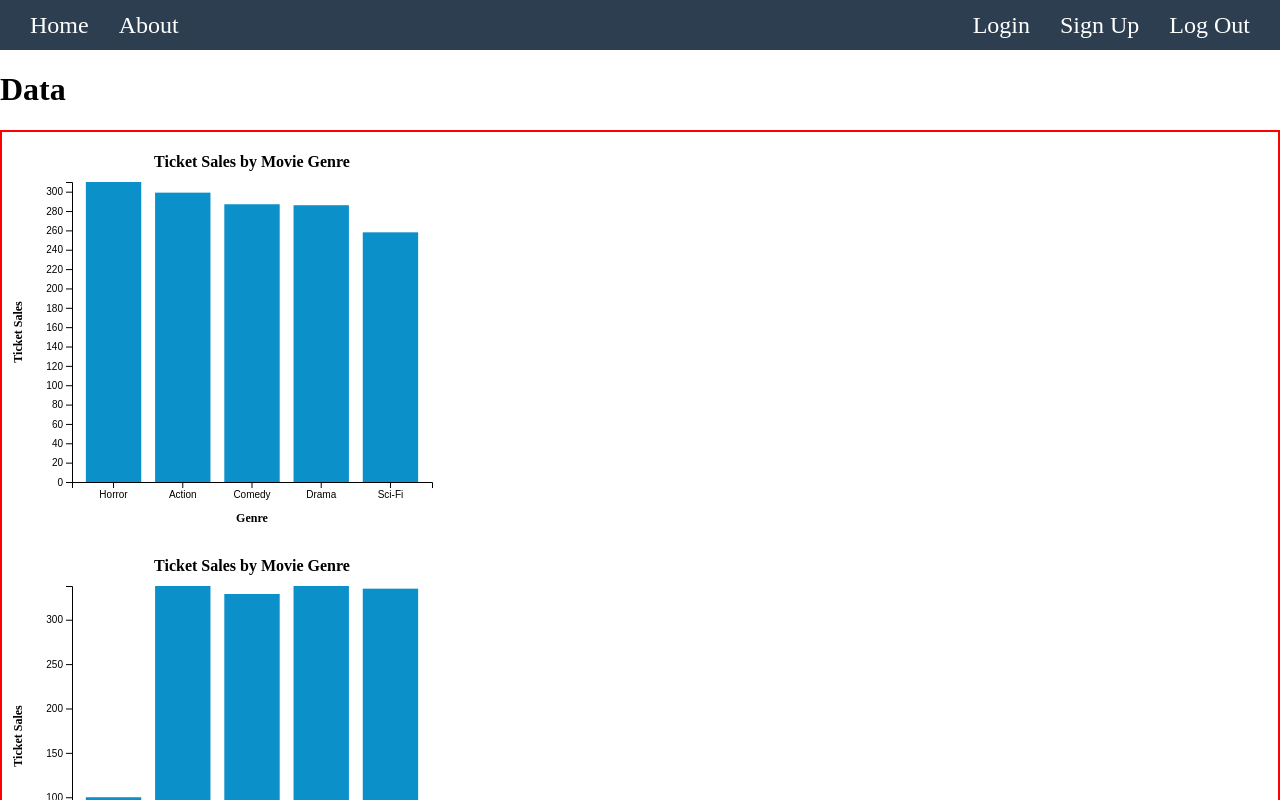
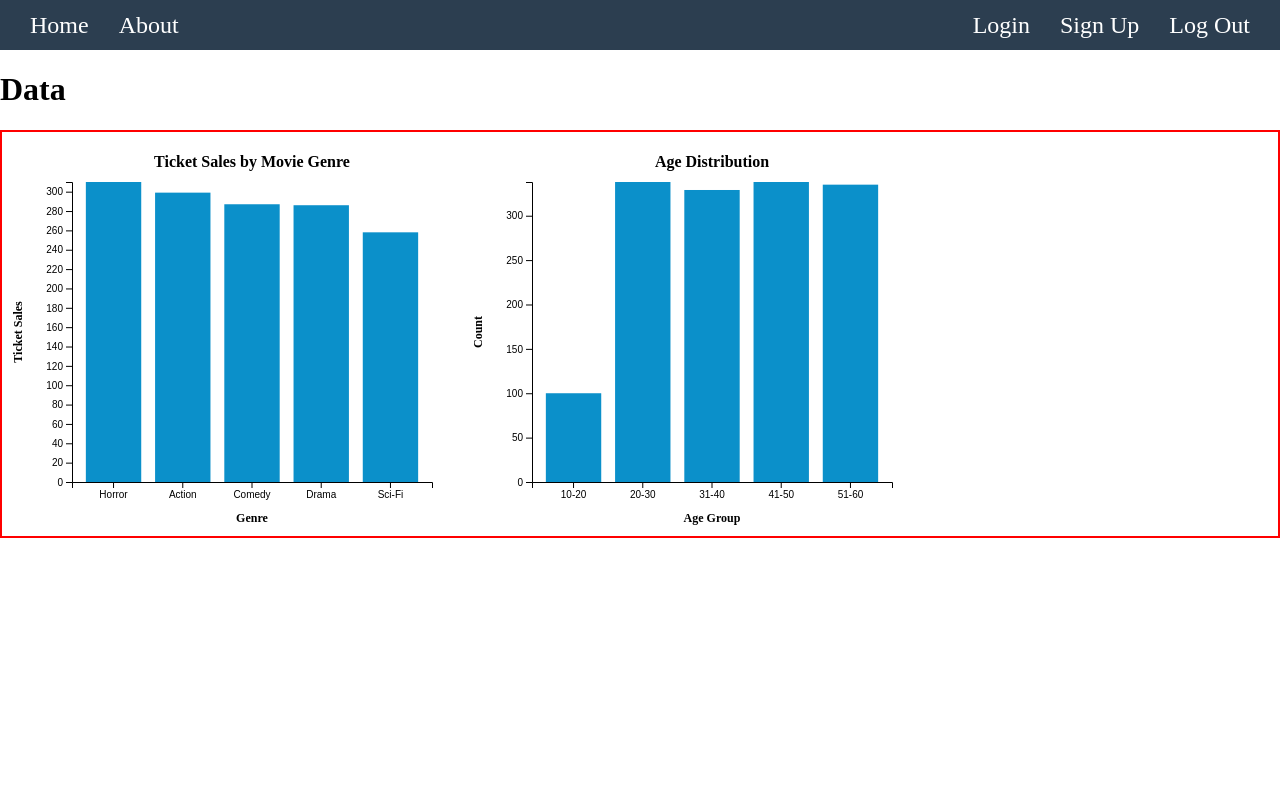
Before and after one commit to ravenusmc/cinema_hall_ticket_sales, a Vue app in the folder client/: page /data in a window 1280 px wide. Shown: the top 800 px of the page. Built offline with nearby package versions, Linux system fonts and the light colour scheme.

Commit message:
finished age distrubution graph

```diff
--- a/client/src/components/graphs/AgeGraph.vue
+++ b/client/src/components/graphs/AgeGraph.vue
@@ -1,7 +1,6 @@
 <template>
     <div>
       <div ref="ageRangeGraph"></div>
-        Histogram: Age Distribution – Visualize the age groups of customers.
     </div>
 </template>
 
@@ -116,7 +115,7 @@ export default {
         .attr("y", height + margin.bottom - 10) // Adjusted y position to be within the SVG
         .attr("font-size", "12px")
         .attr("font-weight", "bold")
-        .text("Genre");
+        .text("Age Group");
 
       // Add Y axis label
       svg
@@ -127,7 +126,7 @@ export default {
         .attr("y", -margin.left + 20)
         .attr("font-size", "12px")
         .attr("font-weight", "bold")
-        .text("Ticket Sales");
+        .text("Count");
 
        // Add title
       svg
@@ -137,7 +136,7 @@ export default {
         .attr("y", -margin.top / 2 + 10) // Adjusted y position to be within the SVG
         .attr("font-size", "16px")
         .attr("font-weight", "bold")
-        .text("Ticket Sales by Movie Genre");
+        .text("Age Distribution");
 
 
     }
--- a/client/src/views/DataView.vue
+++ b/client/src/views/DataView.vue
@@ -14,11 +14,6 @@ import AgeGraph from '@/components/graphs/AgeGraph.vue'
 
 export default {
 	name: "DataView",
-  // computed: {
-  //   ...mapGetters("datapage", [
-  //     "hideInjuryGraph",
-  //   ]),
-  // },
 	components: {
     TicketSales,
     AgeGraph,
@@ -29,6 +24,8 @@ export default {
 <style scoped>
 
 .graph-area {
+  display: grid;
+  grid-template-columns: 1fr 1fr 1fr;
   border: 2px solid red;
 }
 
```
